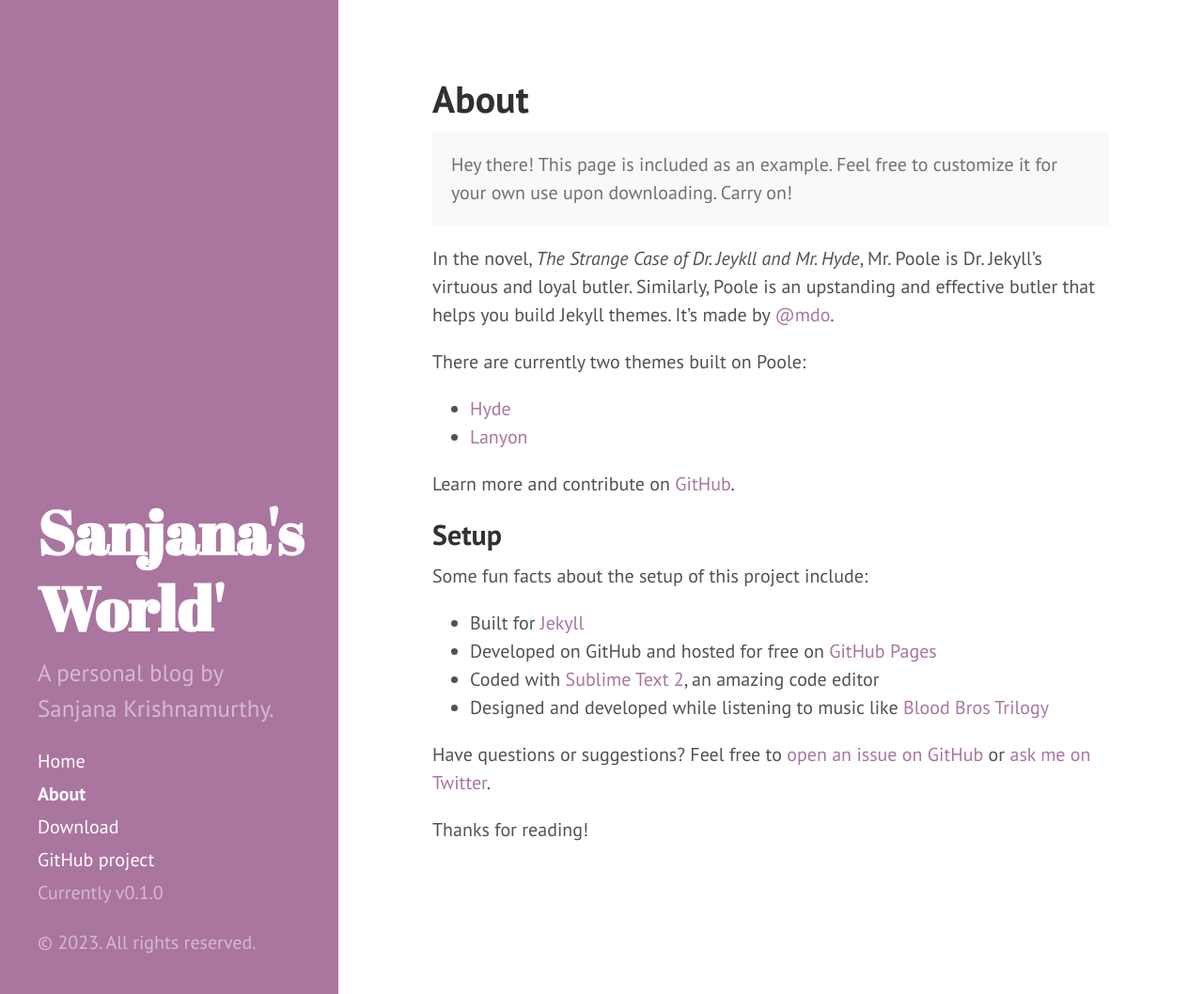
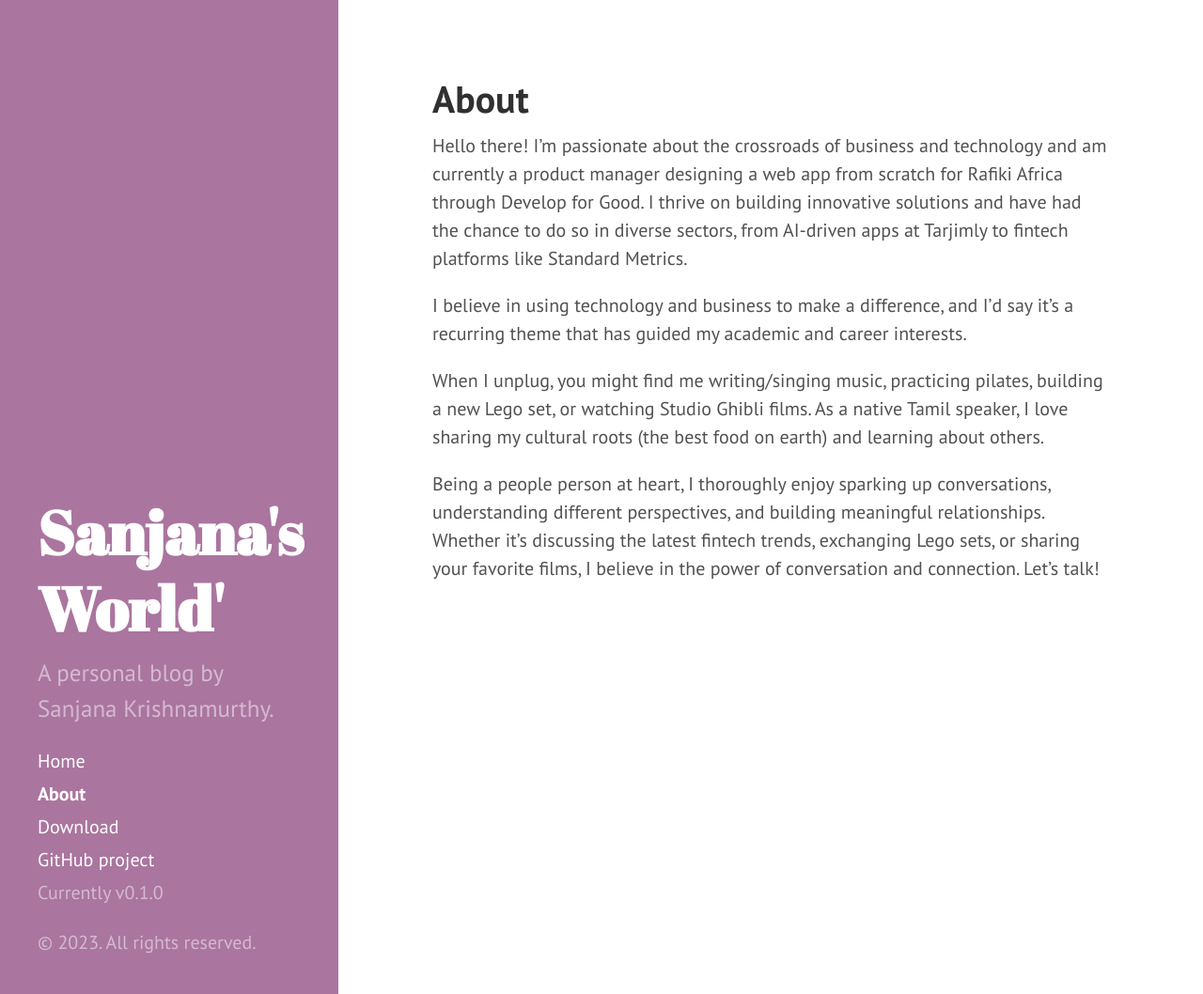
Before and after one commit to sxnjanak/sxnjanak.github.io, a Jekyll site: the page built from about.md, in a window 1280 px wide and 1058 px high. Shown: the whole window at 94% size. Built offline with Jekyll 4.4.1, drawn with Linux system fonts in a browser that asks for light colours; Markdown is read by kramdown in place of the engine named in the settings.

Commit message:
Updating about me

```diff
--- a/about.md
+++ b/about.md
@@ -3,28 +3,10 @@ layout: page
 title: About
 ---
 
-<p class="message">
-  Hey there! This page is included as an example. Feel free to customize it for your own use upon downloading. Carry on!
-</p>
+Hello there! I'm passionate about the crossroads of business and technology and am currently a product manager designing a web app from scratch for Rafiki Africa through Develop for Good. I thrive on building innovative solutions and have had the chance to do so in diverse sectors, from AI-driven apps at Tarjimly to fintech platforms like Standard Metrics.
 
-In the novel, *The Strange Case of Dr. Jeykll and Mr. Hyde*, Mr. Poole is Dr. Jekyll's virtuous and loyal butler. Similarly, Poole is an upstanding and effective butler that helps you build Jekyll themes. It's made by [@mdo](https://twitter.com/mdo).
+I believe in using technology and business to make a difference, and I'd say it's a recurring theme that has guided my academic and career interests.
 
-There are currently two themes built on Poole:
+When I unplug, you might find me writing/singing music, practicing pilates, building a new Lego set, or watching Studio Ghibli films. As a native Tamil speaker, I love sharing my cultural roots (the best food on earth) and learning about others.
 
-* [Hyde](http://hyde.getpoole.com)
-* [Lanyon](http://lanyon.getpoole.com)
-
-Learn more and contribute on [GitHub](https://github.com/poole).
-
-## Setup
-
-Some fun facts about the setup of this project include:
-
-* Built for [Jekyll](http://jekyllrb.com)
-* Developed on GitHub and hosted for free on [GitHub Pages](https://pages.github.com)
-* Coded with [Sublime Text 2](http://sublimetext.com), an amazing code editor
-* Designed and developed while listening to music like [Blood Bros Trilogy](https://soundcloud.com/maddecent/sets/blood-bros-series)
-
-Have questions or suggestions? Feel free to [open an issue on GitHub](https://github.com/poole/issues/new) or [ask me on Twitter](https://twitter.com/mdo).
-
-Thanks for reading!
+Being a people person at heart, I thoroughly enjoy sparking up conversations, understanding different perspectives, and building meaningful relationships. Whether it's discussing the latest fintech trends, exchanging Lego sets, or sharing your favorite films, I believe in the power of conversation and connection. Let's talk!
```
